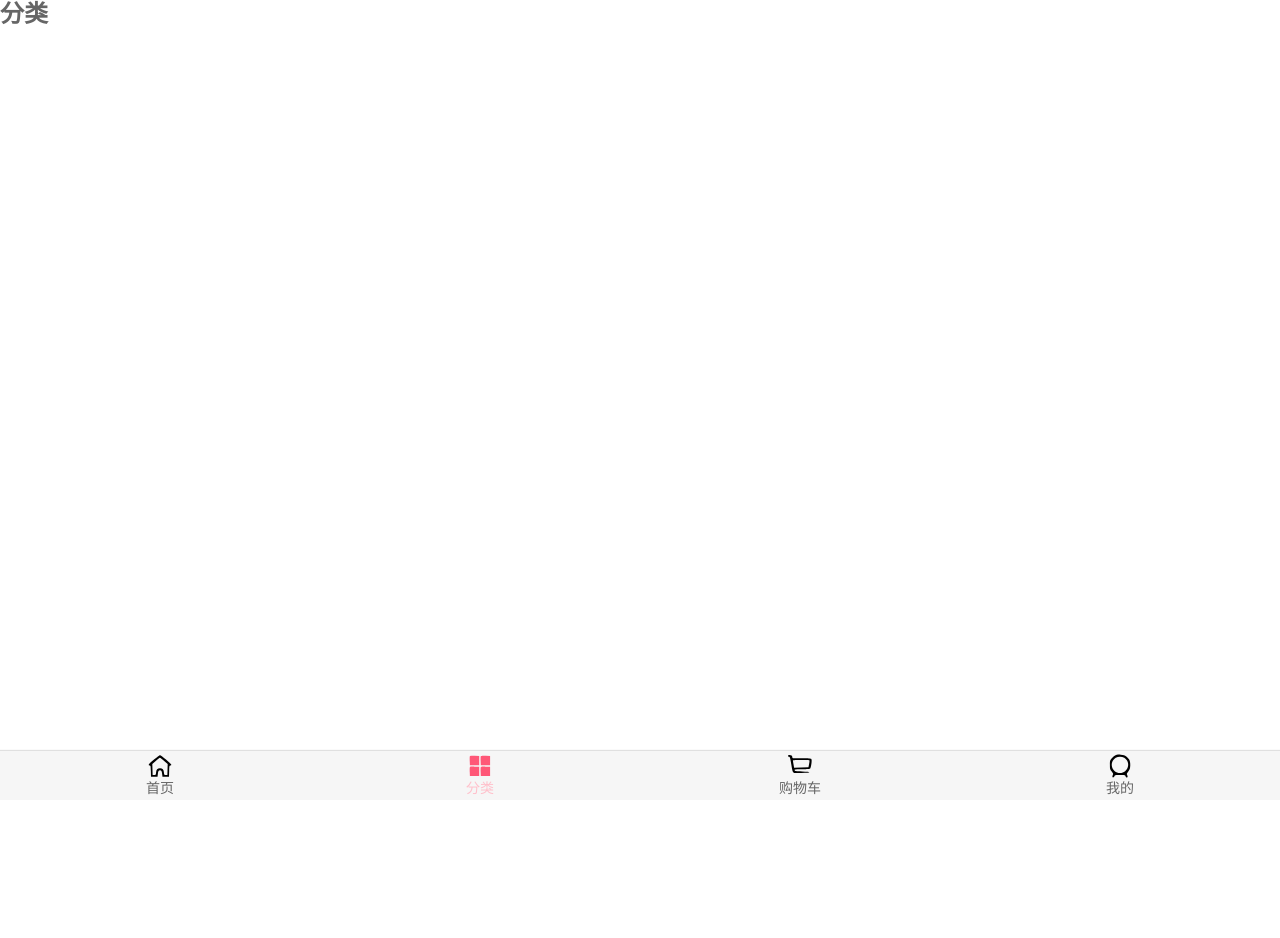
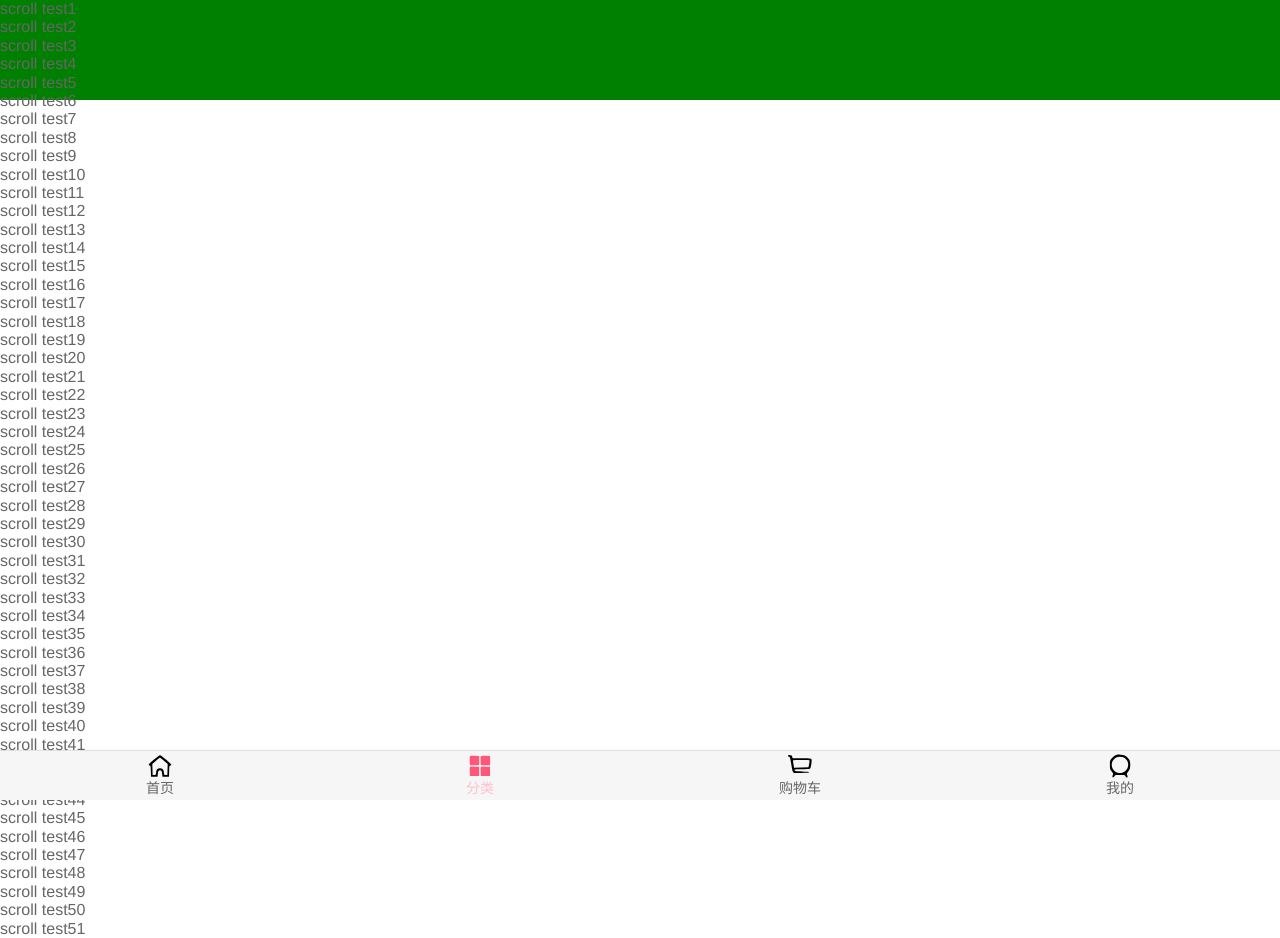
Before and after one commit to 129021/supermall, a Vue app: page /category in a window 1280 px wide. Shown: the top 938 px of the page. Before the commit the page ends 800 px from the top, so only its background shows below. Built offline with nearby package versions, Linux system fonts and the light colour scheme.

Commit message:
continue: add better-scroll

```diff
--- a/package.json
+++ b/package.json
@@ -8,6 +8,7 @@
   },
   "dependencies": {
     "axios": "^0.24.0",
+    "better-scroll": "^2.4.2",
     "core-js": "^3.6.5",
     "vue": "^2.6.11",
     "vue-router": "^3.2.0",
--- a/src/components/content/goods/GoodsList.vue
+++ b/src/components/content/goods/GoodsList.vue
@@ -26,5 +26,12 @@ export default {
 };
 </script>
 
-<style>
+<style scoped>
+.goods{
+  display: flex;
+  flex-wrap: wrap;
+  justify-content: space-evenly;
+}
+
+
 </style>
--- a/src/components/content/goods/GoodsListItem.vue
+++ b/src/components/content/goods/GoodsListItem.vue
@@ -1,5 +1,5 @@
 <template>
-  <div>
+  <div class="goods-item">
     <img :src="goodsItem.show.img" alt="" />
     <div>
       <p>
@@ -25,7 +25,7 @@ export default {
 };
 </script>
 
-<style>
+<style scoped>
 .goods-item {
   padding-bottom: 40px;
   position: relative;
--- a/src/components/content/tabControl/TabControl.vue
+++ b/src/components/content/tabControl/TabControl.vue
@@ -31,6 +31,8 @@ export default {
   methods: {
     itemClick(index) {
       this.currentIndex=index;
+      this.$emit('tabClick',index)
+
     },
   },
 };
@@ -44,6 +46,7 @@ export default {
   line-height: 40px;
   font-size: 15px;
   background-color: #fff;
+  z-index: 9;
 }
 
 .tab-control-item {
--- a/src/views/category/Category.vue
+++ b/src/views/category/Category.vue
@@ -1,13 +1,137 @@
 <template>
-  <h2>分类</h2>
+  <div class="wrapper" ref="aaa">
+    <ul class="content">
+      <li>scroll test1</li>
+      <li>scroll test2</li>
+      <li>scroll test3</li>
+      <li>scroll test4</li>
+      <li>scroll test5</li>
+      <li>scroll test6</li>
+      <li>scroll test7</li>
+      <li>scroll test8</li>
+      <li>scroll test9</li>
+      <li>scroll test10</li>
+      <li>scroll test11</li>
+      <li>scroll test12</li>
+      <li>scroll test13</li>
+      <li>scroll test14</li>
+      <li>scroll test15</li>
+      <li>scroll test16</li>
+      <li>scroll test17</li>
+      <li>scroll test18</li>
+      <li>scroll test19</li>
+      <li>scroll test20</li>
+      <li>scroll test21</li>
+      <li>scroll test22</li>
+      <li>scroll test23</li>
+      <li>scroll test24</li>
+      <li>scroll test25</li>
+      <li>scroll test26</li>
+      <li>scroll test27</li>
+      <li>scroll test28</li>
+      <li>scroll test29</li>
+      <li>scroll test30</li>
+      <li>scroll test31</li>
+      <li>scroll test32</li>
+      <li>scroll test33</li>
+      <li>scroll test34</li>
+      <li>scroll test35</li>
+      <li>scroll test36</li>
+      <li>scroll test37</li>
+      <li>scroll test38</li>
+      <li>scroll test39</li>
+      <li>scroll test40</li>
+      <li>scroll test41</li>
+      <li>scroll test42</li>
+      <li>scroll test43</li>
+      <li>scroll test44</li>
+      <li>scroll test45</li>
+      <li>scroll test46</li>
+      <li>scroll test47</li>
+      <li>scroll test48</li>
+      <li>scroll test49</li>
+      <li>scroll test50</li>
+      <li>scroll test51</li>
+      <li>scroll test52</li>
+      <li>scroll test53</li>
+      <li>scroll test54</li>
+      <li>scroll test55</li>
+      <li>scroll test56</li>
+      <li>scroll test57</li>
+      <li>scroll test58</li>
+      <li>scroll test59</li>
+      <li>scroll test60</li>
+      <li>scroll test61</li>
+      <li>scroll test62</li>
+      <li>scroll test63</li>
+      <li>scroll test64</li>
+      <li>scroll test65</li>
+      <li>scroll test66</li>
+      <li>scroll test67</li>
+      <li>scroll test68</li>
+      <li>scroll test69</li>
+      <li>scroll test70</li>
+      <li>scroll test71</li>
+      <li>scroll test72</li>
+      <li>scroll test73</li>
+      <li>scroll test74</li>
+      <li>scroll test75</li>
+      <li>scroll test76</li>
+      <li>scroll test77</li>
+      <li>scroll test78</li>
+      <li>scroll test79</li>
+      <li>scroll test80</li>
+      <li>scroll test81</li>
+      <li>scroll test82</li>
+      <li>scroll test83</li>
+      <li>scroll test84</li>
+      <li>scroll test85</li>
+      <li>scroll test86</li>
+      <li>scroll test87</li>
+      <li>scroll test88</li>
+      <li>scroll test89</li>
+      <li>scroll test90</li>
+      <li>scroll test91</li>
+      <li>scroll test92</li>
+      <li>scroll test93</li>
+      <li>scroll test94</li>
+      <li>scroll test95</li>
+      <li>scroll test96</li>
+      <li>scroll test97</li>
+      <li>scroll test98</li>
+      <li>scroll test99</li>
+      <li>scroll test100</li>
+    </ul>
+  </div>
 </template>
 
+
+
 <script>
-  export default {
-    name: "Category"
+import BScroll from "better-scroll";
+export default {
+  name: "Category",
+  data() {
+    return {
+      scroll: null,
+    };
+  },
+  created() {
+    // this.scroll = new BScroll(".wrapper", {});
+  },
+  mounted(){
+    // console.log(this.$refs.aaa);
+    this.scroll=BScroll(document.querySelector('.wrapper'))
   }
+};
 </script>
 
 <style scoped>
+.wrapper {
+  height: 100px;
+  background-color: green;
 
+  /* overflow: hidden; */
+  /* overflow-y: scroll; */
+}
 </style>
--- a/src/views/home/Home.vue
+++ b/src/views/home/Home.vue
@@ -5,10 +5,10 @@
     <recommend-view :recommends="recommends"></recommend-view>
     <feature-view></feature-view>
     <tab-control
-      :titles="['流行', '新款', '精选']"
+      :titles="['流行', '新款', '精选']" @tabClick="tabClick"
       class="tab-control"
     ></tab-control>
-    <goods-list :goods="goods['pop'].list"></goods-list>
+    <goods-list :goods="goods[currentType].list"></goods-list>
 
     <ul>
       <li>占空使能滚动1</li>
@@ -148,9 +148,11 @@ export default {
       recommends: [],
       goods: {
         pop: { page: 0, list: [] },
-        news: { page: 0, list: [] },
+        new: { page: 0, list: [] },
         sell: { page: 0, list: [] },
       },
+      currentType:'pop',
+
     };
   },
   created() {
@@ -159,10 +161,29 @@ export default {
 
     // 2. 请求商品数据
     this.getHomeGoods("pop");
-    this.getHomeGoods("news");
+    this.getHomeGoods("new");
     this.getHomeGoods("sell");
   },
   methods: {
+    // 事件监听相关方法
+    tabClick(index){
+      // console.log(index);
+      switch(index){
+        case 0:
+          this.currentType="pop"
+          break
+        case 1:
+          this.currentType='new'
+          break
+        case 2:
+          this.currentType="sell"
+          break
+
+      }
+
+    },
+
+    // 网络请求相关方法
     getHomeMultidata() {
       getHomeMultidata().then((res) => {
         // console.log(res);
```
Also changed, not shown: 1 other file (tests, documents, lock files or other folders).
